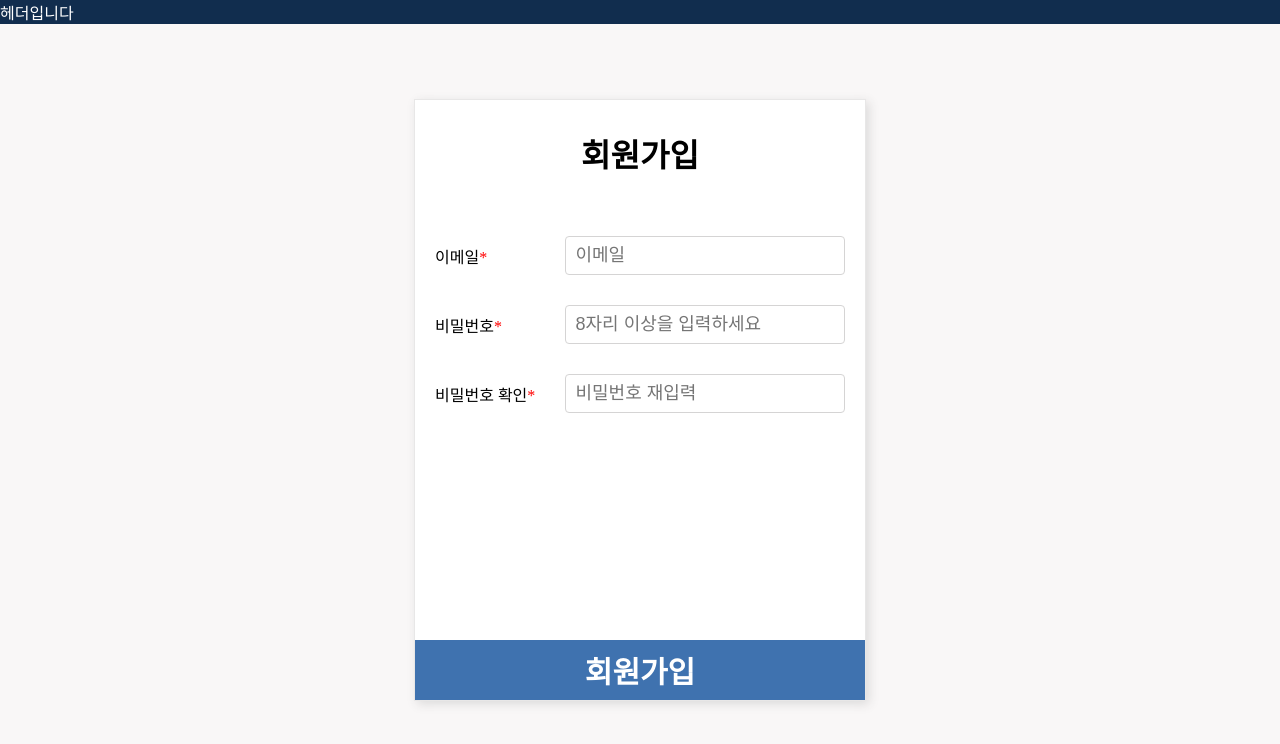
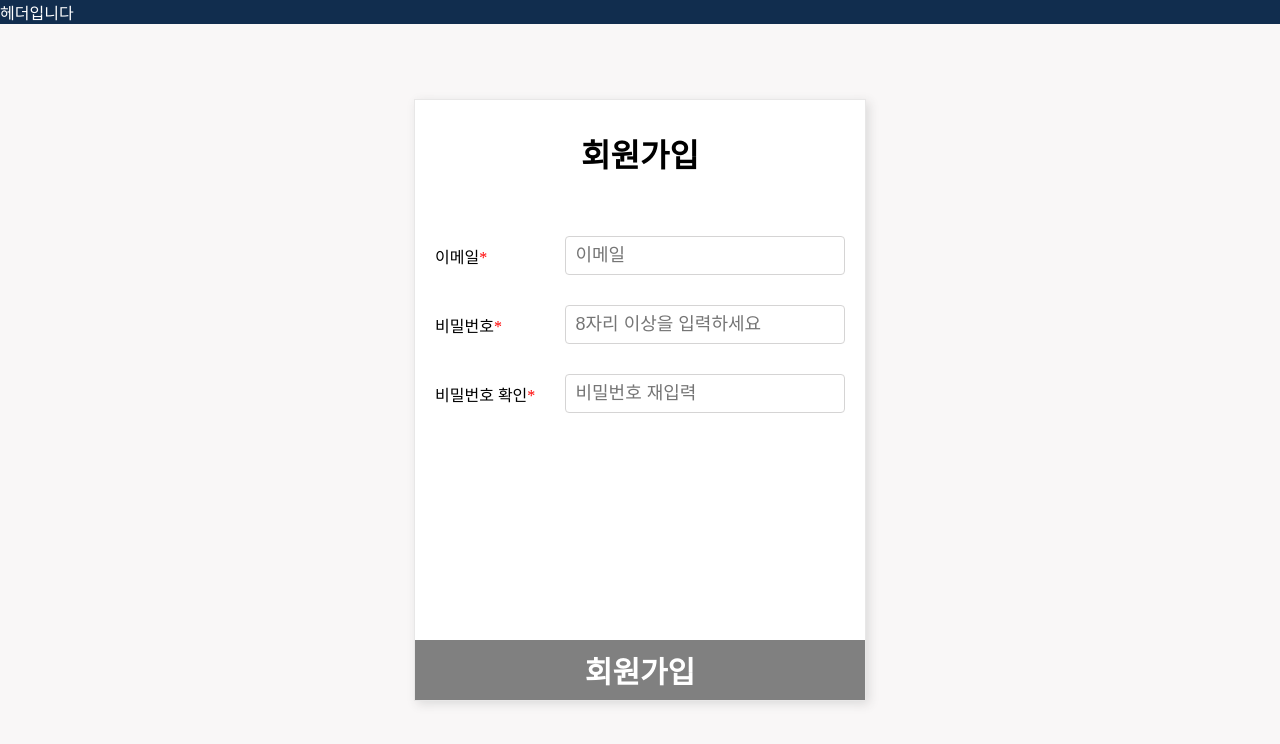
Before and after one commit to Bhanjo/wanted-pre-onboarding-challenge-fe-1, a React (Create React App) app: page /auth-sign-up in a window 1280 px wide. Shown: the top 744 px of the page. Built offline with nearby package versions, Linux system fonts and the light colour scheme.

Commit message:
feat: 버튼 비활성화 기능 구현

```diff
--- a/src/pages/SignUp.js
+++ b/src/pages/SignUp.js
@@ -40,9 +40,9 @@ const SignUp = () => {
     /^([\w-]+(?:\.[\w-]+)*)@((?:[\w-]+\.)*\w[\w-]{0,66})\.([a-z]{2,6}(?:\.[a-z]{2})?)$/i;
 
   useEffect(() => {
-    setEmailValid(inputs.email !== '' && inputs.email.match(emailPattern));
+    setEmailValid(inputs.email !== '' && inputs.email.match(emailPattern) !== null);
     setPasswordValid(inputs.password.length >= 8);
-    setRePasswordVaild(inputs.password === inputs.rePassword);
+    setRePasswordVaild(inputs.password === inputs.rePassword && inputs.rePassword !== '');
   }, [inputs.email, inputs.password, inputs.rePassword]);
 
   return (
@@ -86,10 +86,12 @@ const SignUp = () => {
                 onChange={onChange}
               />
             </InputGroup>
-            {!rePasswordVaild && <p>입력하신 비밀번호와 다릅니다.</p>}
+            {!rePasswordVaild && inputs.rePassword !== '' && <p>입력하신 비밀번호와 다릅니다.</p>}
           </div>
         </InputContainer>
-        <button type='submit'>회원가입</button>
+        <SubmitButton type='submit' disabled={!(emailValid && passwordValid && rePasswordVaild)}>
+          회원가입
+        </SubmitButton>
       </Form>
     </Sign>
   );
@@ -100,7 +102,9 @@ const Form = styled.form`
   display: flex;
   flex-direction: column;
   justify-content: space-between;
-  button {
+`;
+
+const SubmitButton = styled.button`
   display: flex;
   justify-content: center;
   align-items: center;
@@ -110,12 +114,11 @@ const Form = styled.form`
   display: flex;
   font-size: 30px;
   font-weight: bold;
-    background-color: ${({ theme }) => theme.colors.primary.indigo};
+  background-color: ${props => (props.disabled ? 'gray' : props.theme.colors.primary.indigo)};
   transition: 0.2s;
-    cursor: pointer;
-  }
-  button:hover {
-    background-color: ${({ theme }) => theme.colors.primary.darkblue};
+  cursor: ${props => props.disabled || 'pointer'};
+  :hover {
+    background-color: ${props => props.disabled || props.theme.colors.primary.darkblue};
   }
 `;
 
```
Lines whose indentation alone changed are shown as unchanged.
